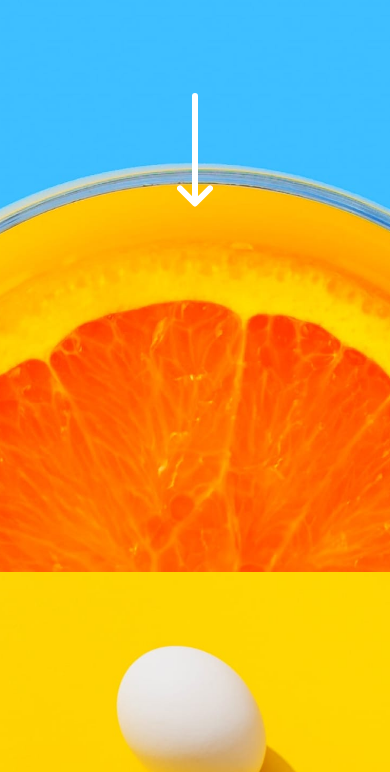
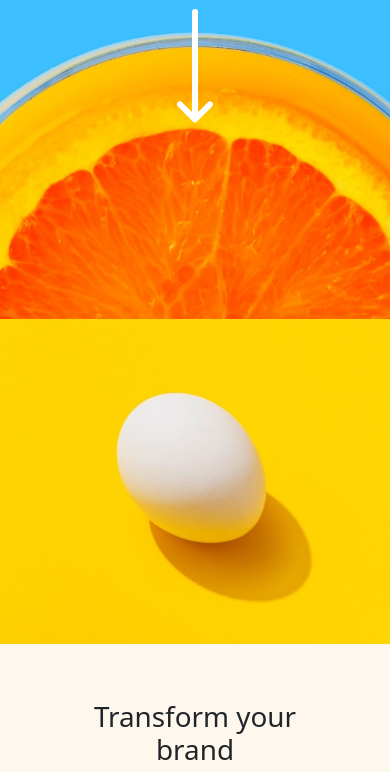
Before and after one commit to yenaingtun-dev/Bootstrap-v5.3, a plain HTML site: page index.html in a window 390 px wide. Shown: the part 272-1044 px from the top of the page. Drawn offline with nearby package versions, Linux system fonts and the light colour scheme.

Commit message:
updated header

```diff
--- a/index.html
+++ b/index.html
@@ -73,7 +73,7 @@
                 </h1>
                 <img
                     src="./images/icon-arrow-down.svg"
-                    class="position-absolute top-50 start-50 translate-middle"
+                    class="arrow-icon"
                     alt=""
                 />
             </div>
--- a/style.css
+++ b/style.css
@@ -5,6 +5,8 @@ body {
     font-size: 18px;
     font-family: "barlow";
 }
+
+/* navbar */
 
 .nav-text {
     color: white !important;
@@ -35,6 +37,8 @@ body {
     transition: 0.3s;
 }
 
+/* header */
+
 .bg-image-header {
     background-image: url(./images/desktop/image-header.jpg);
     background-repeat: no-repeat;
@@ -43,11 +47,27 @@ body {
     height: 100vh;
 }
 
+.arrow-icon {
+    position: absolute !important;
+    left: 50% !important;
+    top: 53% !important;
+    transform: translate(-50%, -50%) !important;
+}
+
+@media only screen and (max-width: 600px) {
+    .bg-image-header {
+        height: 70vh;
+    }
+    .arrow-icon {
+        top: 40% !important;
+    }
+}
+
 .header-text {
     letter-spacing: 10px;
 }
 
-@media only screen and (max-width: 575px) {
+@media only screen and (max-width: 576px) {
     .bg-sm-light {
         background: #fdf7ed;
         padding: 10px;
```
